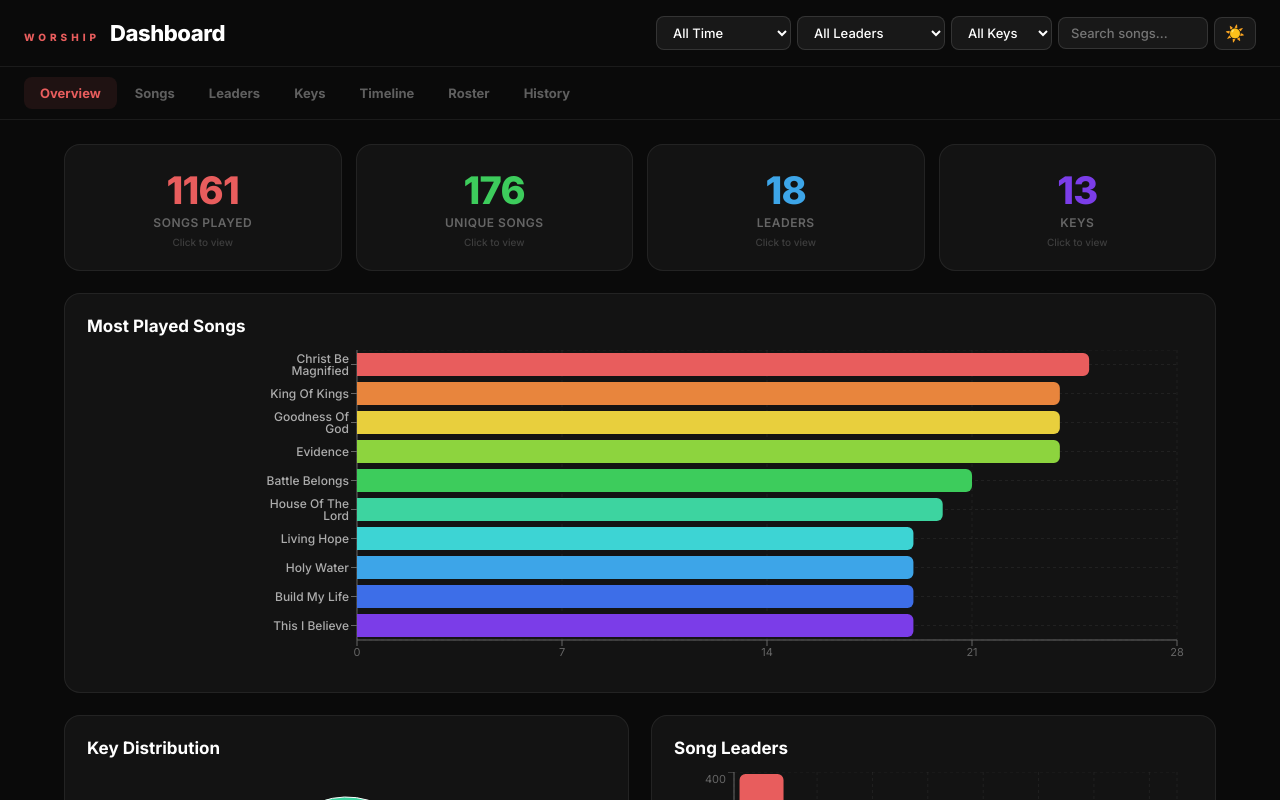
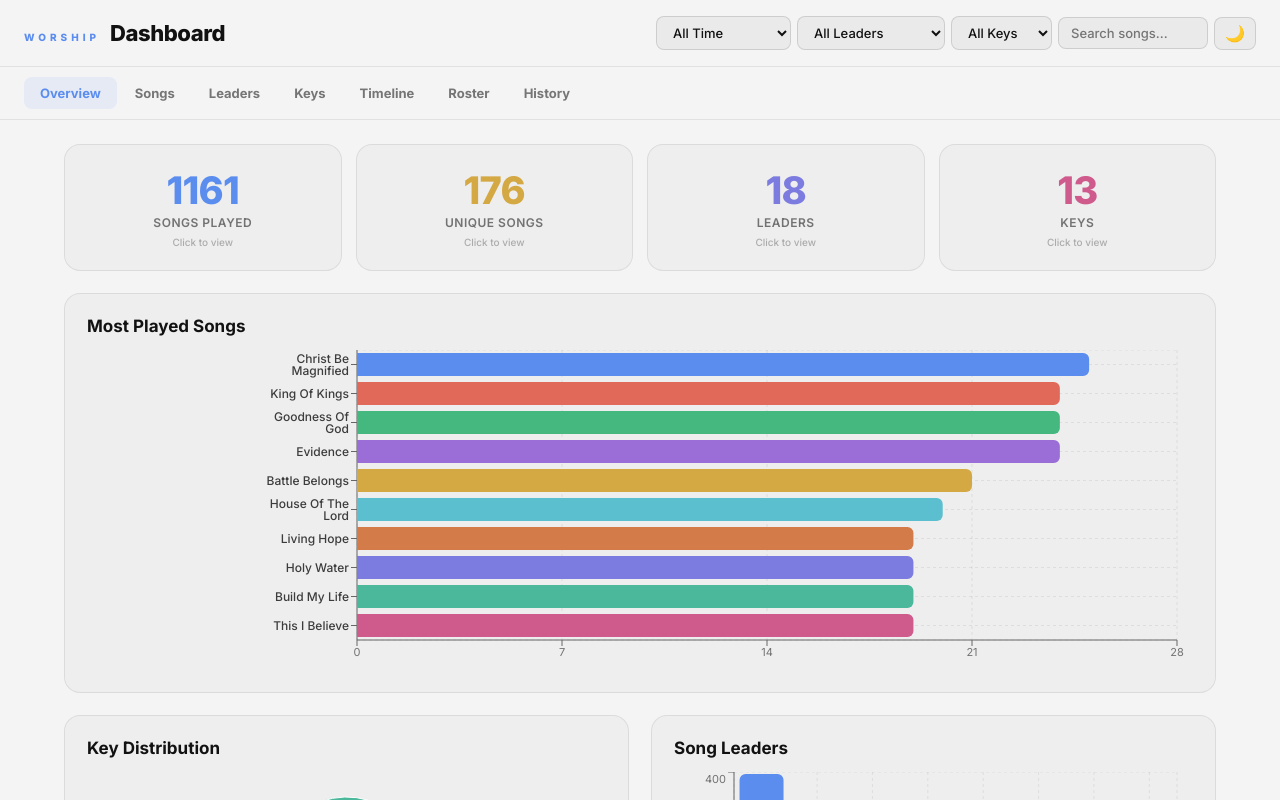
Before and after one commit to jhdev01/worship-dashboard, a React (Vite) app: page / in a window 1280 px wide. Shown: the top 800 px of the page. Built offline with nearby package versions, Linux system fonts and the light colour scheme.

Commit message:
Add files via upload

```diff
--- a/src/App.jsx
+++ b/src/App.jsx
@@ -4,10 +4,10 @@ import{BarChart,Bar,XAxis,YAxis,CartesianGrid,Tooltip,ResponsiveContainer,PieCha
 
 const ThemeCtx=createContext();const useT=()=>useContext(ThemeCtx);
 const TH_DARK={bg:"#0a0a0a",card:"rgba(255,255,255,0.04)",cb:"rgba(255,255,255,0.07)",tx:"#fff",t2:"rgba(255,255,255,0.65)",t3:"rgba(255,255,255,0.35)",t4:"rgba(255,255,255,0.18)",sb:"rgba(255,255,255,0.06)",sbb:"rgba(255,255,255,0.12)",ob:"#141414",oc:"#fff",gr:"rgba(255,255,255,0.06)",hb:"rgba(255,255,255,0.2)",tb:"#1a1a1a",tbb:"rgba(255,255,255,0.12)",cs:"dark",abg:"rgba(255,255,255,0.08)",ac:"rgba(255,255,255,0.3)"};
-const TH_LIGHT={bg:"#f4f4f5",card:"rgba(0,0,0,0.025)",cb:"rgba(0,0,0,0.08)",tx:"#111",t2:"rgba(0,0,0,0.6)",t3:"rgba(0,0,0,0.38)",t4:"rgba(0,0,0,0.18)",sb:"rgba(0,0,0,0.04)",sbb:"rgba(0,0,0,0.12)",ob:"#fff",oc:"#111",gr:"rgba(0,0,0,0.07)",hb:"rgba(0,0,0,0.15)",tb:"#fff",tbb:"rgba(0,0,0,0.1)",cs:"light",abg:"rgba(0,0,0,0.06)",ac:"rgba(0,0,0,0.3)"};
-// Full rainbow from the image: red, orange, yellow, lime, green, emerald, teal, cyan, blue, indigo, purple, magenta
-const P=["#E85D5D","#E8853D","#E8CF3D","#8DD43E","#3DCC5C","#3DD4A0","#3DD4D4","#3DA5E8","#3D6EE8","#7B3DE8","#C53DE8","#E83DA5","#F97066","#F5B731","#22D3EE"];
-const KC={A:"#E85D5D",B:"#3DCC5C",C:"#3DA5E8",D:"#E8CF3D",E:"#E8853D",F:"#7B3DE8",G:"#3DD4A0","Ab":"#E83DA5","A#":"#E83DA5","Bb":"#3DD4D4","C#":"#C53DE8","Db":"#3D6EE8","D#":"#F97066","Eb":"#8DD43E","F#":"#F5B731","G#":"#22D3EE","Gb":"#22D3EE"};
+const TH_LIGHT={bg:"#f4f4f5",card:"rgba(0,0,0,0.025)",cb:"rgba(0,0,0,0.08)",tx:"#111",t2:"rgba(0,0,0,0.75)",t3:"rgba(0,0,0,0.52)",t4:"rgba(0,0,0,0.28)",sb:"rgba(0,0,0,0.04)",sbb:"rgba(0,0,0,0.12)",ob:"#fff",oc:"#111",gr:"rgba(0,0,0,0.07)",hb:"rgba(0,0,0,0.15)",tb:"#fff",tbb:"rgba(0,0,0,0.1)",cs:"light",abg:"rgba(0,0,0,0.06)",ac:"rgba(0,0,0,0.4)"};
+// Refined palette — colorful but not neon, shuffled for variety
+const P=["#5B8DEF","#E0695A","#45B87F","#9B6DD7","#D4A843","#5BBFCF","#D47B4A","#7C7CE0","#4CB89B","#CF5B8D","#7BAF4A","#4A7DD4","#D46B6B","#4ACFB8","#BF8F3D"];
+const KC={A:"#E0695A",B:"#45B87F",C:"#5B8DEF",D:"#D4A843",E:"#D47B4A",F:"#9B6DD7",G:"#4CB89B","Ab":"#CF5B8D","A#":"#CF5B8D","Bb":"#5BBFCF","C#":"#7C7CE0","Db":"#4A7DD4","D#":"#D46B6B","Eb":"#7BAF4A","F#":"#BF8F3D","G#":"#4ACFB8","Gb":"#4ACFB8"};
 const $="'Inter',system-ui,sans-serif";
 const pD=d=>{if(!d)return null;const p=String(d).split("-");if(p.length===3)return new Date(+p[0],+p[1]-1,+p[2]);return null;};
 const fD=d=>{const dt=pD(d);return dt?dt.toLocaleDateString("en-US",{month:"short",day:"numeric",year:"numeric"}):String(d||"");};
@@ -21,7 +21,7 @@ function TH({label,field,so}){const t=useT();return<th onClick={()=>so.tog(field
 function CTT({active,payload,label}){const t=useT();return active&&payload?.length?<div style={{background:t.tb,border:`1px solid ${t.tbb}`,borderRadius:10,padding:"10px 14px",fontSize:12,color:t.tx,boxShadow:"0 8px 32px rgba(0,0,0,0.3)"}}><div style={{fontWeight:700,marginBottom:4}}>{label}</div>{payload.map((p,i)=><div key={i} style={{color:p.color||P[0]}}>{p.name}: {p.value}</div>)}</div>:null}
 
 export default function App(){
-  const[mode,setMode]=useState(()=>{try{return localStorage.getItem("wd-theme")||"dark"}catch{return"dark"}});
+  const[mode,setMode]=useState(()=>{try{return localStorage.getItem("wd-theme")||"light"}catch{return"light"}});
   const t=mode==="dark"?TH_DARK:TH_LIGHT;
   const tog=()=>{const n=mode==="dark"?"light":"dark";setMode(n);try{localStorage.setItem("wd-theme",n)}catch{}};
   const[data,setData]=useState(null);const[photos,setPhotos]=useState({});
```
